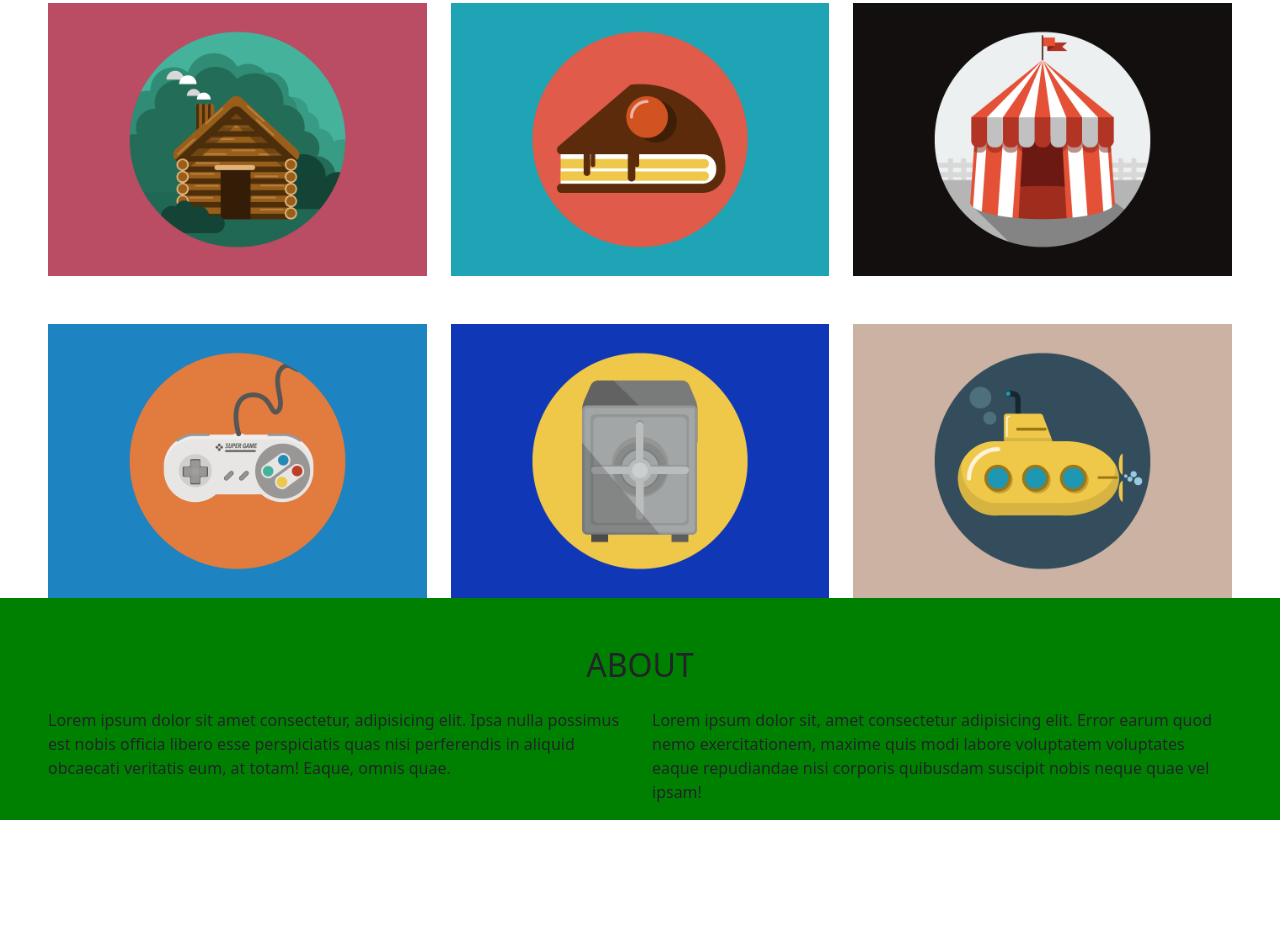
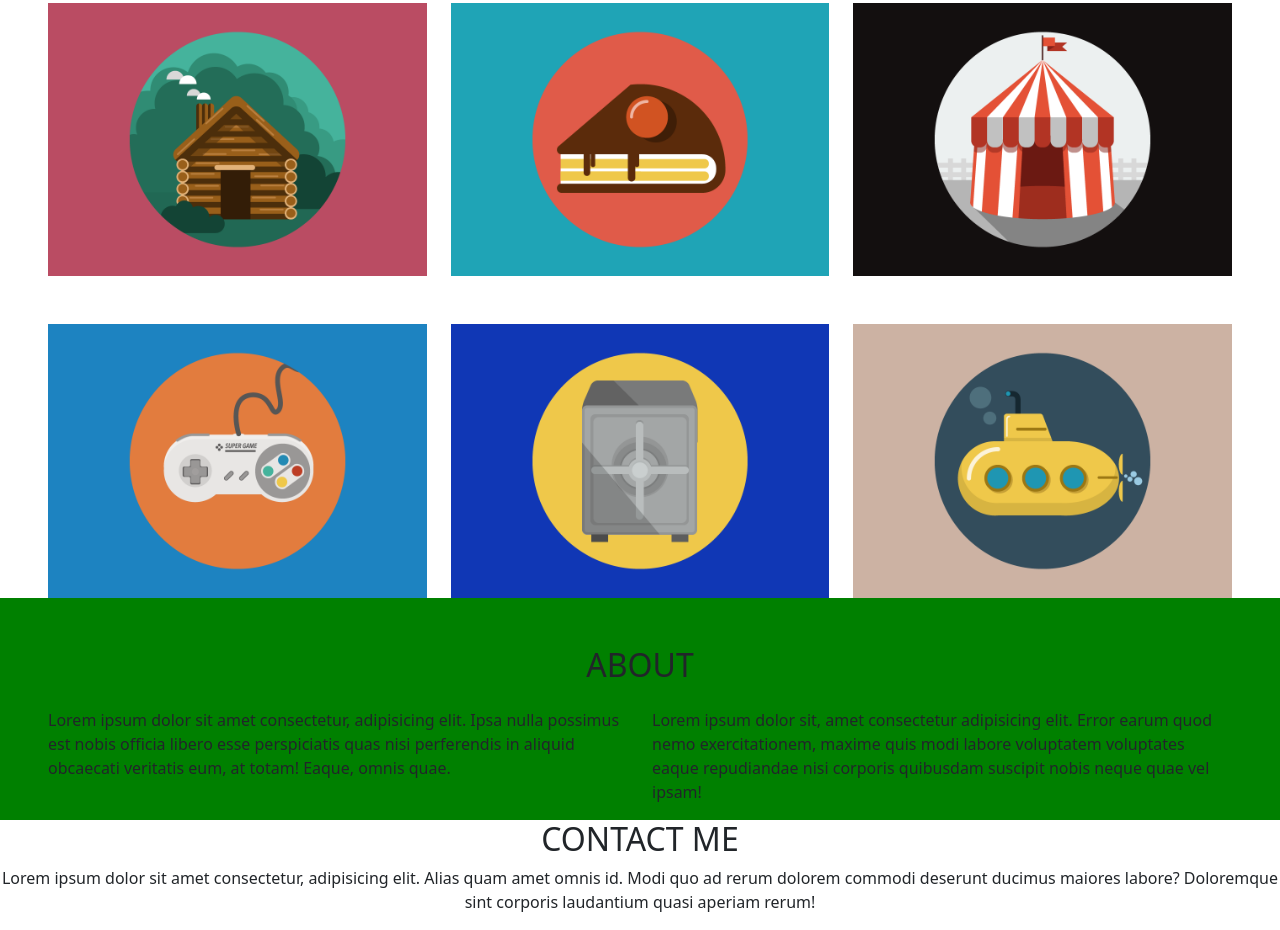
Before and after one commit to Levva01/html-css-bootstrap-freelancer, a plain HTML site: page index.html in a window 1280 px wide. Shown: the part 755-1685 px from the top of the page. Before the commit the page ends 1575 px from the top, so only its background shows below. Drawn offline with nearby package versions, Linux system fonts and the light colour scheme.

Commit message:
form completato

```diff
--- a/index.html
+++ b/index.html
@@ -137,6 +137,29 @@
             </section>
             <!-- /about -->
 
+            <!-- form -->
+            <section class="form">
+
+                <div class="row">
+
+                    <div class="col-sm-12 text-center">
+                        <h2>CONTACT ME</h2>
+                    </div>
+
+                </div>
+
+                <div class="row">
+
+                    <div class="col-sm-12 text-center">
+                        <p>Lorem ipsum dolor sit amet consectetur, adipisicing elit. Alias quam amet omnis id. Modi quo ad rerum dolorem commodi deserunt ducimus maiores labore? Doloremque sint corporis laudantium quasi aperiam rerum!</p>
+                    </div>
+
+                </div>
+
+
+            </section>
+            <!-- /form -->
+
         </main>
         <!-- /main -->
 
```
